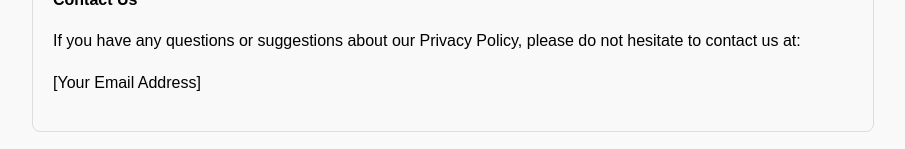
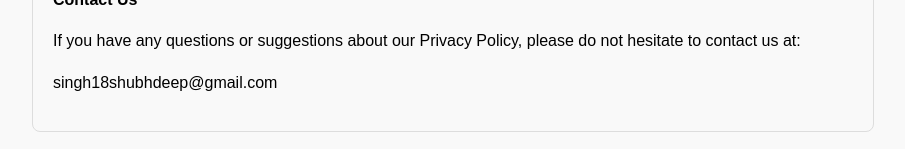
Before and after one commit to Shubh18s/photobook-app, a plain HTML site: page index.html in a window 1280 px wide. Shown: the part 1360-1509 px from the top of the page, without its empty margins (187-1092 px from the left). Drawn offline with Linux system fonts and the light colour scheme.

Commit message:
Update index.html

```diff
--- a/index.html
+++ b/index.html
@@ -78,6 +78,6 @@
 
     <p>If you have any questions or suggestions about our Privacy Policy, please do not hesitate to contact us at:</p>
 
-    <p>[Your Email Address]</p>
+    <p>singh18shubhdeep@gmail.com</p>
 </body>
 </html>
```
